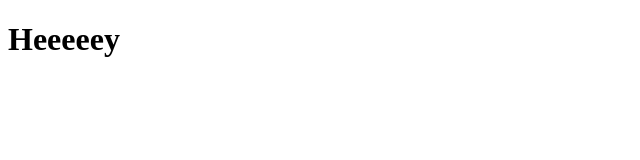
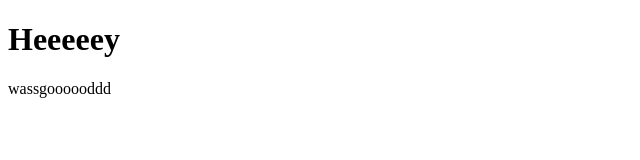
Before and after one commit to resjwa/rnd, a plain HTML site: page index.html in a window 1280 px wide. Shown: the whole page, without its empty margins (0-640 px from the left). Drawn offline with Linux system fonts and the light colour scheme.

Commit message:
added a paragraph

```diff
--- a/index.html
+++ b/index.html
@@ -9,5 +9,6 @@
   </head>
   <body>
     <h1>Heeeeey</h1>
+    <p>wassgoooooddd</p>
   </body>
 </html>
```
